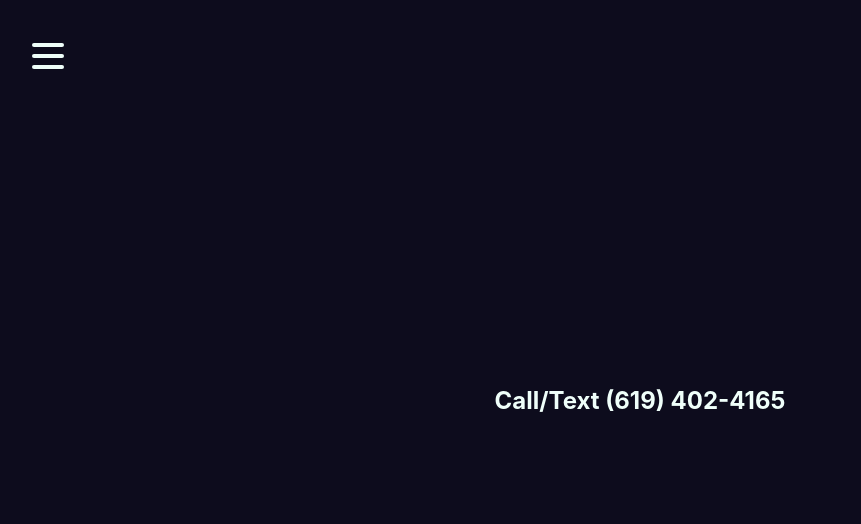
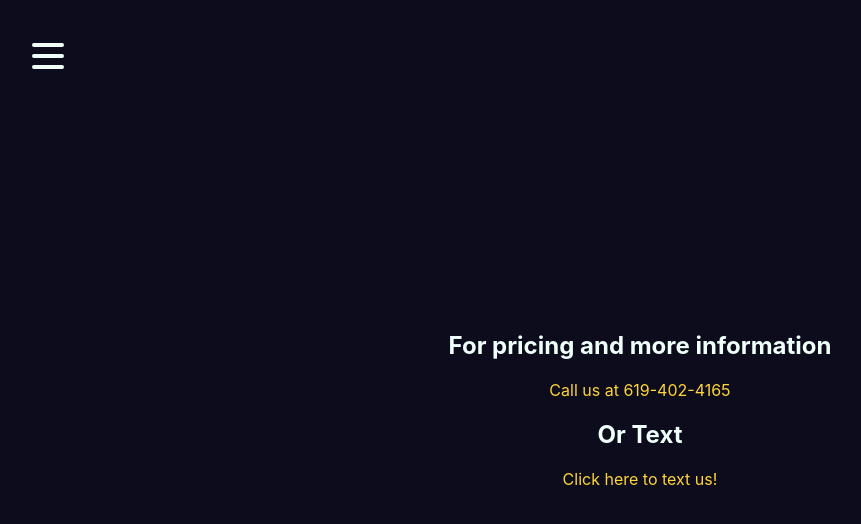
Before and after one commit to evo-g/cruz-performance, a React (Vite) app: page /contact in a window 1280 px wide. Shown: the top 524 px of the page, without its empty margins (0-861 px from the left). Built offline with nearby package versions, Linux system fonts and the light colour scheme.

Commit message:
corrects logo and adds call and text links

```diff
--- a/public/index.html
+++ b/public/index.html
@@ -3,7 +3,9 @@
 <head>
   <meta charset="UTF-8">
   <meta name="viewport" content="width=device-width, initial-scale=1.0">
-  <title>Document</title>
+  <title>Cruz Performance</title>
+  <meta name="description" content="A website for diesel performance and maintenance needs">
+  <meta name="keywords" content="diesel, 7.3l, 6.0l, 6.4l, 6.7l, engine, repairs, 7.3, 6.0, 6.4, 6.7">
 </head>
 <body>
   <div id="root"></div>
--- a/src/components/About/About.js
+++ b/src/components/About/About.js
@@ -6,7 +6,7 @@ export default function About() {
     <StyledAbout>
       <h3>Ford Powerstroke Diesel Specialist</h3>
       <h4>Specializing in (7.3, 6.0, 6.4, 6.7 engine repairs)</h4>
-      <h2>Check out my instagram</h2>
+      <h2>Check us out on instagram</h2>
       <a className='insta-img' href='https://www.instagram.com/_cruzperformance_/' target='_blank' alt='instagram page'>
         <img src={require('../../images/insta-logo.png')} alt='insta-logo' />
       </a>
--- a/src/components/Contact/Contact.js
+++ b/src/components/Contact/Contact.js
@@ -1,9 +1,13 @@
 import React from 'react';
+import { StyledContact } from './Contact.styled';
 
 export default function Contact() {
   return (
-    <div>
-      <h2>Call/Text (619) 402-4165</h2>
-    </div>
+    <StyledContact>
+      <h2>For pricing and more information</h2>
+      <a href="tel:6194024165">Call us at 619-402-4165</a>
+      <h2>Or Text</h2>
+      <a href="sms:+18664504185&amp;body=Hi%2520there%252C%2520I%2527d%2520like%2520to...">Click here to text us!</a>
+    </StyledContact>
   )
 }
--- /dev/null
+++ b/src/components/Contact/Contact.styled.js
@@ -0,0 +1,7 @@
+import styled from 'styled-components';
+
+export const StyledContact = styled.section`
+  a {
+    color: #FFD43B;
+  }
+`;
--- a/src/components/Pricing/Pricing.js
+++ b/src/components/Pricing/Pricing.js
@@ -1,9 +1,14 @@
 import React from 'react';
+import { StyledPricing } from './Pricing.styled';
 
 export default function Pricing() {
   return (
-    <div>
-      <h1>Give me yo Money</h1>
-    </div>
+    <StyledPricing>
+      <h2>Call for Pricing</h2>
+      <a href="tel:6194024165">Call us at 619-402-4165</a>
+      <h2>Or Text</h2>
+      <a href="sms:+18664504185&amp;body=Hi%2520there%252C%2520I%2527d%2520like%2520to...">Click here to text us!</a>
+
+    </StyledPricing>
   )
 }
--- /dev/null
+++ b/src/components/Pricing/Pricing.styled.js
@@ -0,0 +1,7 @@
+import styled from 'styled-components';
+
+export const StyledPricing = styled.section`
+  a {
+    color: #FFD43B;
+  }
+`;
```
Also changed, not shown: src/images/logo.JPG.
